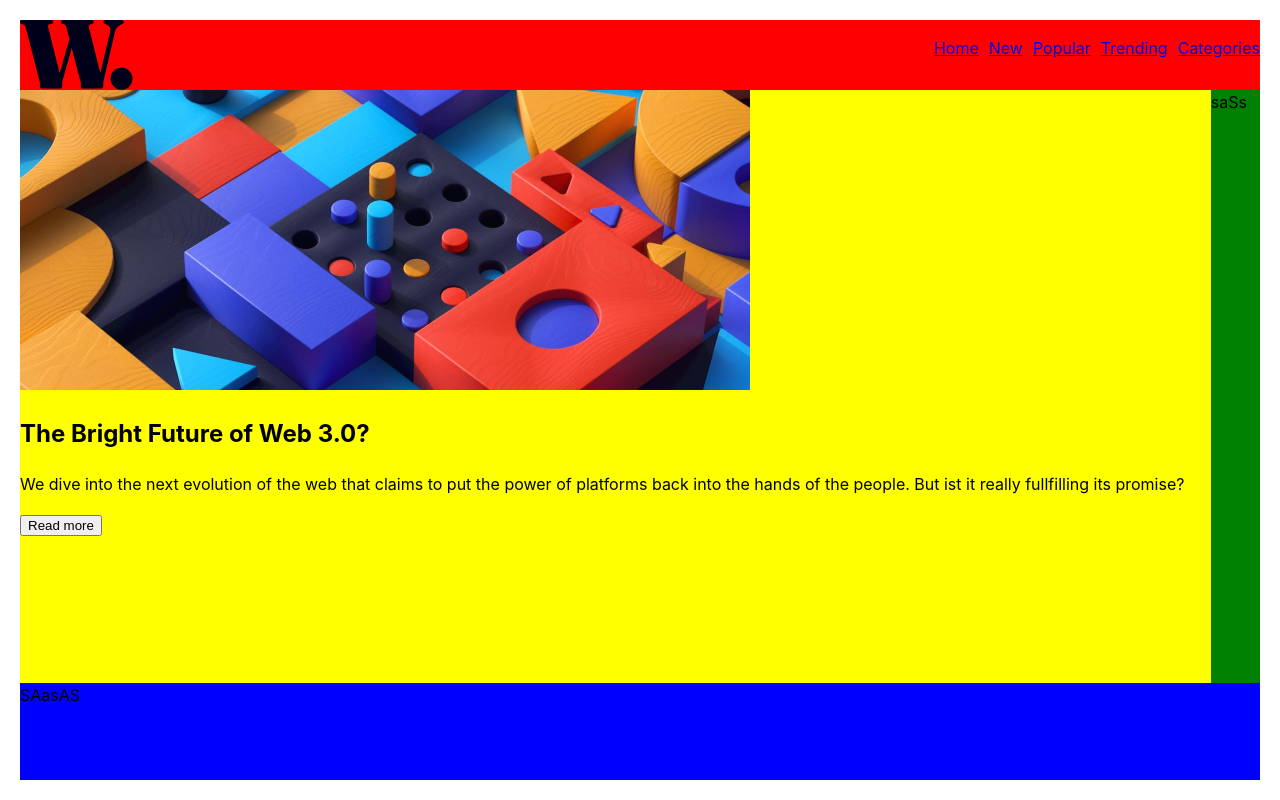
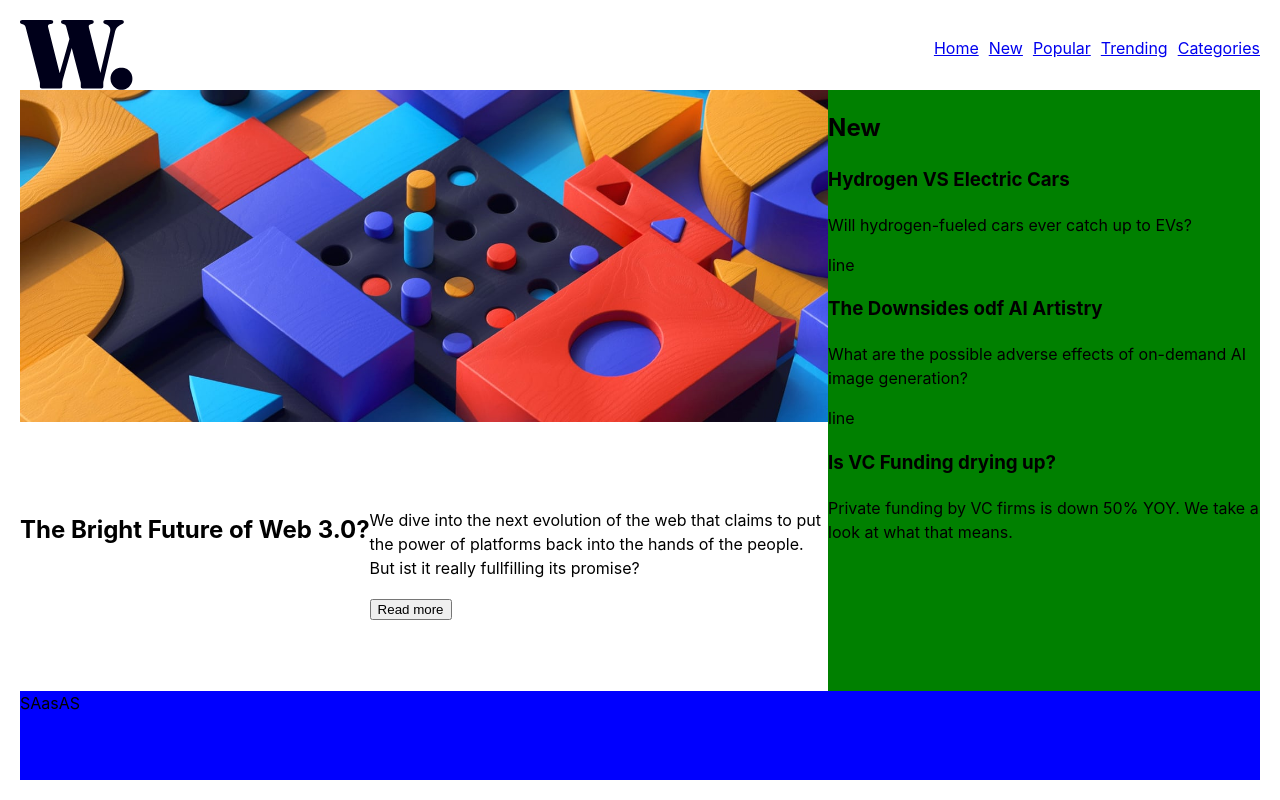
Before and after one commit to aleksandra-roguszewska/react-exercises, a React (Vite) app in the folder w-layout/: page / in a window 1280 px wide. Built offline with nearby package versions, Linux system fonts and the light colour scheme.

Commit message:
Add Aside and ArticleAside Components

```diff
--- a/w-layout/index.html
+++ b/w-layout/index.html
@@ -4,7 +4,7 @@
     <meta charset="UTF-8" />
     <link rel="icon" type="image/svg+xml" href="/vite.svg" />
     <meta name="viewport" content="width=device-width, initial-scale=1.0" />
-    <title>Vite + React</title>
+    <title>W-layout</title>
   </head>
   <body>
     <div id="root"></div>
--- a/w-layout/src/Layout.css
+++ b/w-layout/src/Layout.css
@@ -22,7 +22,7 @@
 
 .article {
   grid-area: article;
-  background-color: yellow;
+  /* background-color: yellow; */
 }
 
 .aside {
@@ -38,5 +38,5 @@
 .navigation {
   position: sticky;
   top: 0;
-  background-color: red;
+  /* background-color: red; */
 }
--- a/w-layout/src/Layout.jsx
+++ b/w-layout/src/Layout.jsx
@@ -1,5 +1,6 @@
 import Navigation from "./components/Navigation/Navigation.jsx";
 import Article from "./components/Article/Article.jsx";
+import Aside from "./components/Aside/Aside.jsx";
 import "./Layout.css";
 import logo from "./assets/images/logo.svg";
 import heroImage from "./assets/images/image-web-3-desktop.jpg";
@@ -8,10 +9,9 @@ function Layout() {
   return (
     <div className="Layout">
       <Navigation className="navigation" imageSrc={logo} />
-
       <div className="site_content">
         <Article className="article" imageSrc={heroImage} />
-        <div className="aside">saSs</div>
+        <Aside className="aside" />
         <div className="footer">SAasAS</div>
       </div>
     </div>
--- a/w-layout/src/components/Article/Article.jsx
+++ b/w-layout/src/components/Article/Article.jsx
@@ -5,14 +5,14 @@ const Article = ({ className, imageSrc }) => {
   return (
     <article className={`${className} ${styles.article}`}>
       <img src={imageSrc} className={styles.hero_image}></img>
-      <h1>The Bright Future of Web 3.0?</h1>
-      <div>
-        <p>
+      <h1 className={styles.heading}>The Bright Future of Web 3.0?</h1>
+      <div className={styles.wrapper}>
+        <p className={styles.paragraph}>
           We dive into the next evolution of the web that claims to put the
           power of platforms back into the hands of the people. But ist it
           really fullfilling its promise?
         </p>
-        <button>Read more</button>
+        <button className={styles.button}>Read more</button>
       </div>
     </article>
   );
--- a/w-layout/src/components/Article/Article.module.css
+++ b/w-layout/src/components/Article/Article.module.css
@@ -1,5 +1,19 @@
 .article {
+  display: grid;
+  grid-template-areas:
+    "hero_image hero_image"
+    "heading wrapper";
 }
+
 .hero_image {
-  height: 300px;
+  grid-area: hero_image;
+  width: 100%;
 }
+
+.heading {
+  grid-area: heading;
+}
+
+.wrapper {
+  grid-area: wrapper;
+}
--- /dev/null
+++ b/w-layout/src/components/Aside/Aside.jsx
@@ -0,0 +1,27 @@
+import React from "react";
+import AsideArticle from "../AsideArticle/AsideArticle";
+import styles from "./Aside.module.css";
+
+const Aside = ({ className }) => {
+  return (
+    <aside className={`${className} ${styles.aside}`}>
+      <h2 className={styles.heading}>New</h2>
+      <AsideArticle
+        headingText="Hydrogen VS Electric Cars"
+        paragraphText="Will hydrogen-fueled cars ever catch up to EVs?"
+      />
+      <div>line</div>
+      <AsideArticle
+        headingText="The Downsides odf AI Artistry"
+        paragraphText="What are the possible adverse effects of on-demand AI image generation?"
+      />
+      <div>line</div>
+      <AsideArticle
+        headingText="Is VC Funding drying up?"
+        paragraphText="Private funding by VC firms is down 50% YOY. We take a look at what that means."
+      />
+    </aside>
+  );
+};
+
+export default Aside;
--- /dev/null
+++ b/w-layout/src/components/AsideArticle/AsideArticle.jsx
@@ -0,0 +1,13 @@
+import React from "react";
+import styles from "./AsideArticle.module.css";
+
+const AsideArticle = ({ className, headingText, paragraphText }) => {
+  return (
+    <article className={`${className} ${styles.aside}`}>
+      <h3 className={styles.heading}>{headingText}</h3>
+      <p className={styles.paragraphText}>{paragraphText}</p>
+    </article>
+  );
+};
+
+export default AsideArticle;
```
Also changed, not shown: w-layout/src/components/Aside/Aside.module.css (added), w-layout/src/components/AsideArticle/AsideArticle.module.css (added).
